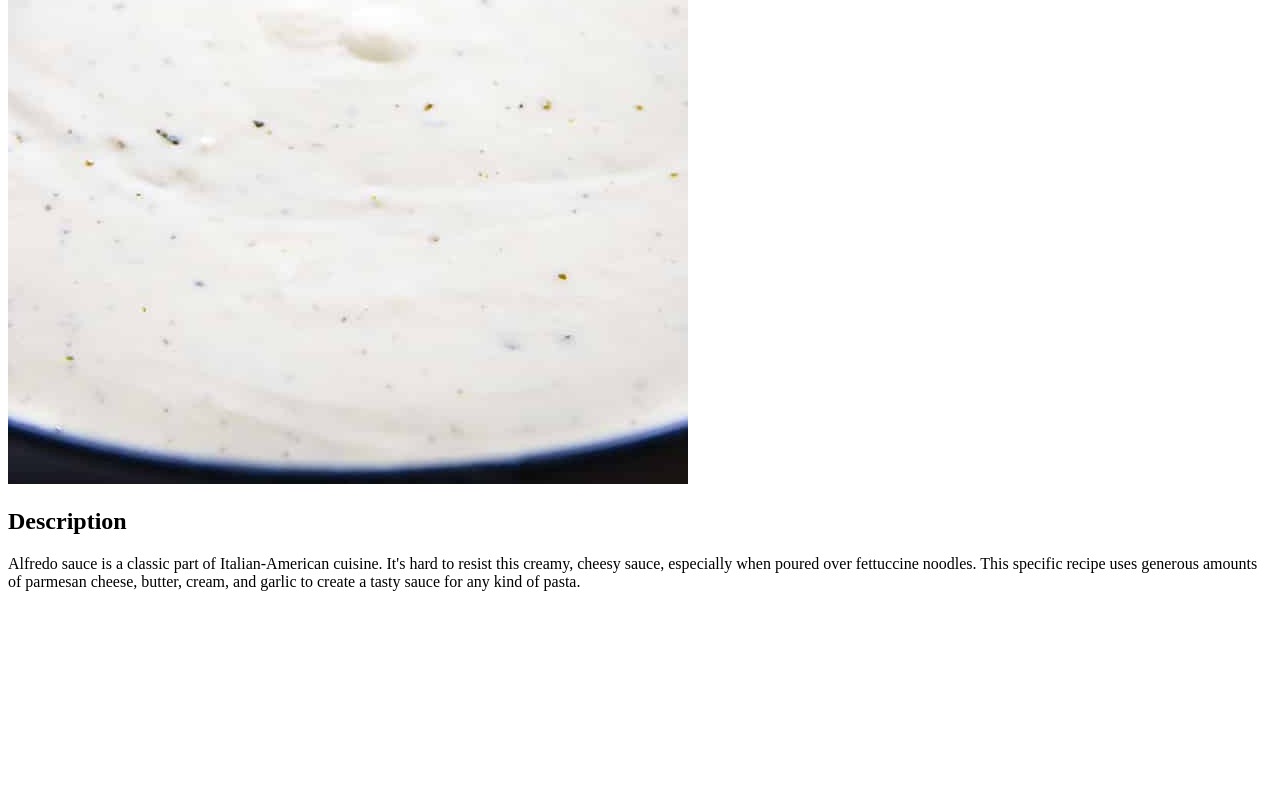
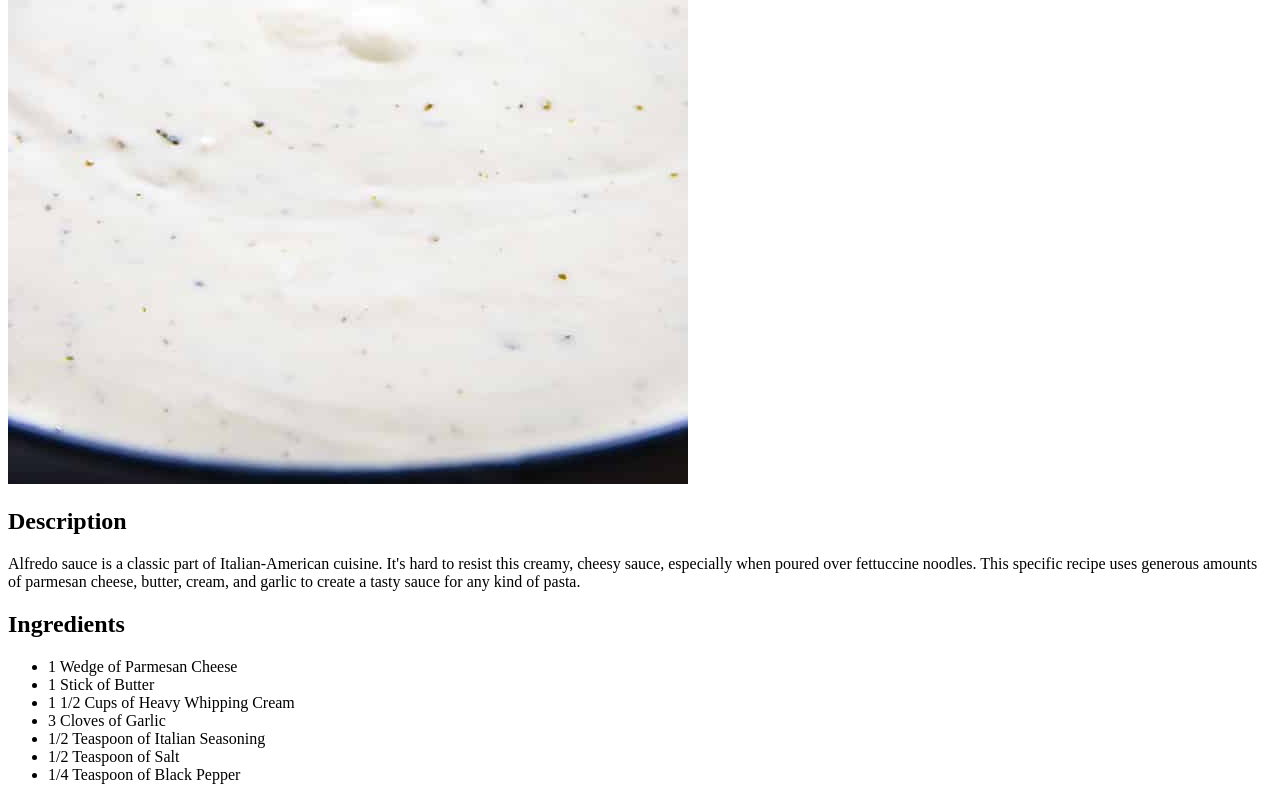
Before and after one commit to BMerc15/odin-recipes, a plain HTML site: page recipes/alfredo-sauce.html in a window 1280 px wide. Shown: the part 616-1416 px from the top of the page. Before the commit the page ends 1223 px from the top, so only its background shows below. Drawn offline with Linux system fonts and the light colour scheme.

Commit message:
Add ingredients list for alfredo

```diff
--- a/recipes/alfredo-sauce.html
+++ b/recipes/alfredo-sauce.html
@@ -11,5 +11,16 @@
 
         <h2>Description</h2>
         <p>Alfredo sauce is a classic part of Italian-American cuisine. It's hard to resist this creamy, cheesy sauce, especially when poured over fettuccine noodles. This specific recipe uses generous amounts of parmesan cheese, butter, cream, and garlic to create a tasty sauce for any kind of pasta.</p>
+
+        <h2>Ingredients</h2>
+        <ul>
+            <li>1 Wedge of Parmesan Cheese</li>
+            <li>1 Stick of Butter</li>
+            <li>1 1/2 Cups of Heavy Whipping Cream</li>
+            <li>3 Cloves of Garlic</li>
+            <li>1/2 Teaspoon of Italian Seasoning</li>
+            <li>1/2 Teaspoon of Salt</li>
+            <li>1/4 Teaspoon of Black Pepper</li>
+        </ul>
     </body>
 </html>
```
